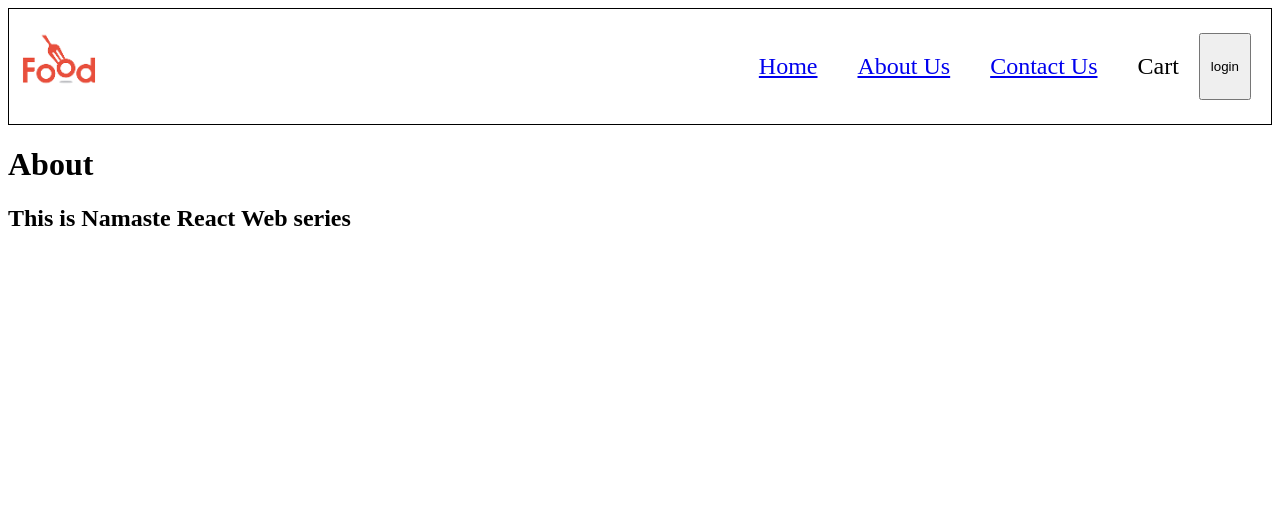
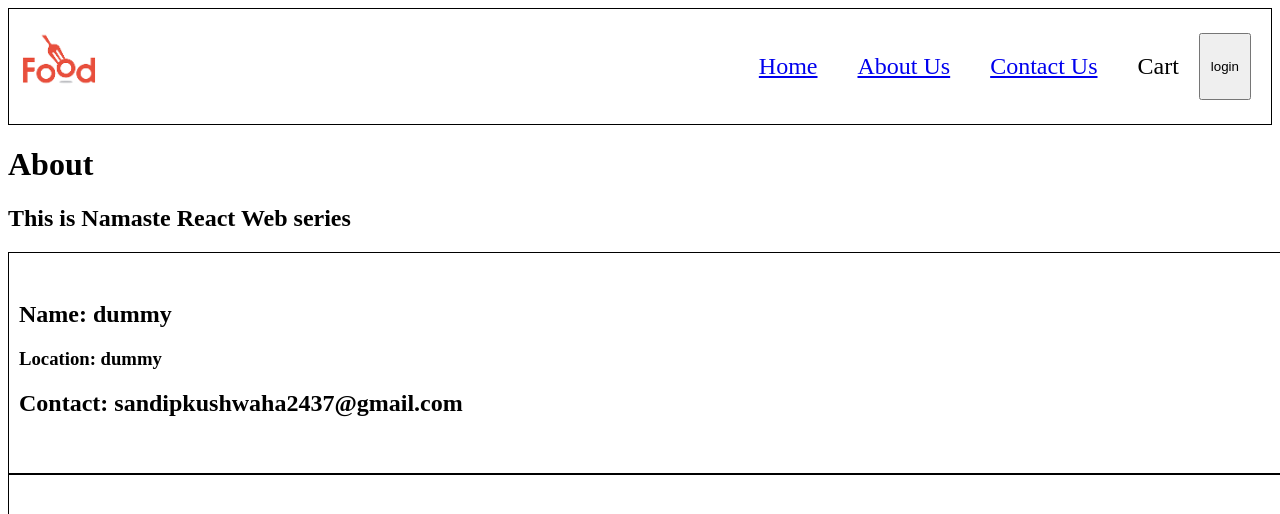
Before and after one commit to Sandipkushwaha20/Food-Delivery-App, a React (Vite) app: page /about in a window 1280 px wide. Shown: the top 514 px of the page. Built offline with nearby package versions, Linux system fonts and the light colour scheme; no server answers.

Commit message:
Episode 08

```diff
--- a/index.css
+++ b/index.css
@@ -45,7 +45,7 @@
 
 .res-logo{
     width: 100%;
-    height: 40%;
+    height: 200px;
 }
 
 .filter-btn{
@@ -70,3 +70,10 @@
 .login{
     padding: 0 10px;
 }
+
+.user-card{
+    padding: 10px;
+    border: 1px solid black;
+    width: 100%;
+    height: 200px;
+}
--- a/src/components/About.js
+++ b/src/components/About.js
@@ -1,12 +1,27 @@
-import React from 'react'
+import React, { Component } from 'react'
+import User from './User'
+import UserClass from './UserClass'
 
-const About = () =>{
+class About extends Component{
+  constructor(props){
+    super(props);
+
+    // console.log("Parent Constructor");
+  }
+  componentDidMount(){
+    // console.log("Parent Mount");
+  }
+  render(){
+    // console.log("Parent render");
     return (
       <div>
         <h1>About</h1>
         <h2>This is Namaste React Web series</h2>
+        <UserClass name={"First"} location={"Prayagraj"}/>
+        <User/>
       </div>
     )
   }
+}
 
 export default About
--- a/src/components/RestaurantMenu.js
+++ b/src/components/RestaurantMenu.js
@@ -8,10 +8,10 @@ const RestaurantMenu = () => {
   const [resInfo, setResInfo] = useState(null);
 
   const {resId} = useParams(); //this will contain resId
-  console.log(resId);
+  // console.log(resId);
   useEffect(() => {
     fetchMenu();
-  });
+  },[]);
 
   const fetchMenu = async () => {
     const data = await fetch(
@@ -20,7 +20,7 @@ const RestaurantMenu = () => {
 
     const json = await data.json();
 
-    console.log(json);
+   //console.log(json);
     setResInfo(json.data);
     // console.log("dkdk");
   };
@@ -32,10 +32,8 @@ const RestaurantMenu = () => {
 
 
   const {itemCards} =
-    resInfo?.cards[4]?.groupedCard?.cardGroupMap?.REGULAR?.cards[2]?.card?.card;
+    resInfo?.cards[4]?.groupedCard?.cardGroupMap?.REGULAR?.cards[1]?.card?.card;
   console.log(itemCards);
-  // console.log("render")
-
 
   return  (
     <div className="menu">
@@ -45,7 +43,8 @@ const RestaurantMenu = () => {
         {itemCards.map(item =>
           <li key={item?.card?.info?.id}>
             {item?.card?.info?.name} -{ "Rs."}
-            {item?.card?.info?.price/100}
+            {item?.card?.info?.price/100 || item?.card?.info?.defaultPrice/100
+            }
            </li>)}
         <li>{avgRating}</li>
         <li>{areaName}</li>
@@ -54,4 +53,5 @@ const RestaurantMenu = () => {
     </div>
   );
 };
+
 export default RestaurantMenu;
--- /dev/null
+++ b/src/components/User.js
@@ -0,0 +1,19 @@
+import { useEffect } from "react";
+const User = () =>{
+    useEffect(() =>{
+        const timer = setInterval(() =>{
+            console.log("Intercal Called");
+        },100);
+        return () =>{
+            clearInterval(timer);
+            console.log("useEffect return");
+        };
+    },[])
+
+    return <div className="user-card">
+        {/* <h2>Name: Sandip Kushwaha</h2>
+        <h3>Location: Prayagraj</h3>
+        <h2>Contact: sandipkushwaha2437@gmail.com</h2> */}
+    </div>
+}
+export default User;
--- /dev/null
+++ b/src/components/UserClass.js
@@ -0,0 +1,55 @@
+//Class Based Components
+
+import React from "react";
+
+class UserClass extends React.Component {
+    constructor(props){
+        super(props);
+
+        this.state = {
+            userInfo: {
+                name: "dummy",
+                location: "dummy",
+            }
+         };
+         console.log("Constructor");
+    }
+    async componentDidMount(){
+        //API Call
+        const data = await fetch("https://api.github.com/users/sandipkushwaha20");
+        const json = await data.json();
+
+        this.setState({
+            userInfo: json,
+        });
+
+        console.log(json);
+        console.log("componentDidMount");
+
+    }
+
+    componentDidUpdate(){
+        console.log("comDidUpdate");
+    }
+
+    componentWillUnmount(){
+        console.log("Unmount"); //It will called when I will leave this pge
+    }
+
+    render() {
+
+        const {name , location , avatar_url} = this.state.userInfo;
+        console.log("render");
+        // debugger;
+        return(
+        <div className="user-card">
+        <img src={avatar_url}/>
+        <h2>Name: {name}</h2>
+        <h3>Location: {location}</h3>
+        <h2>Contact: sandipkushwaha2437@gmail.com</h2>
+        </div>
+        )
+    }
+}
+
+export default UserClass;
```
Also changed, not shown: src/components/ClassExamp.js (added, +97 -0 lines), 1 other file (tests, documents, lock files or other folders). Lines whose indentation alone changed are shown as unchanged.
